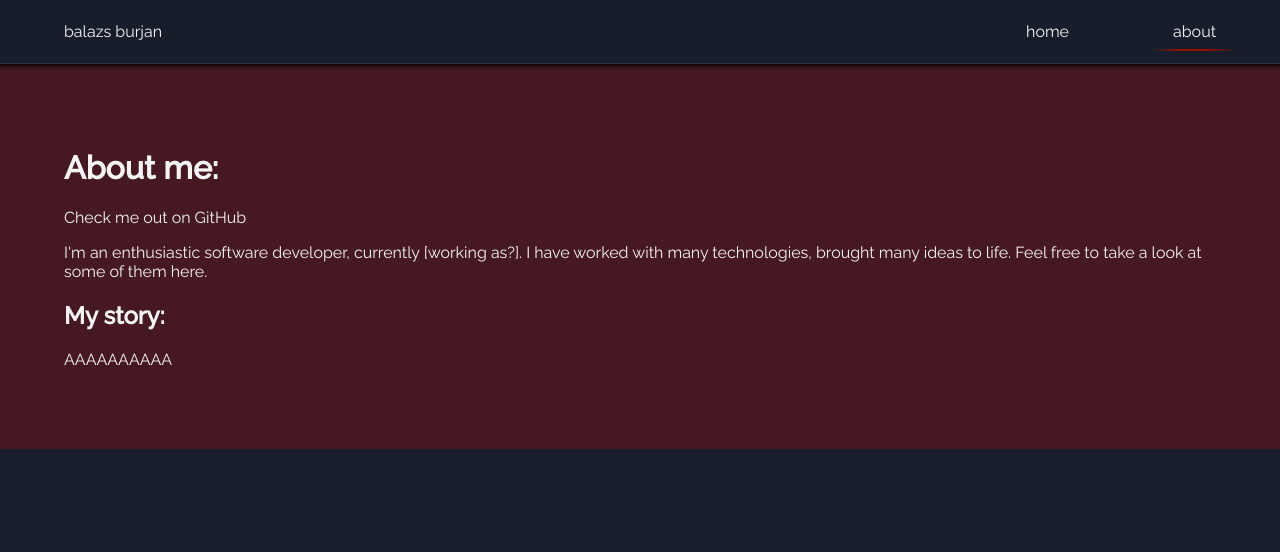
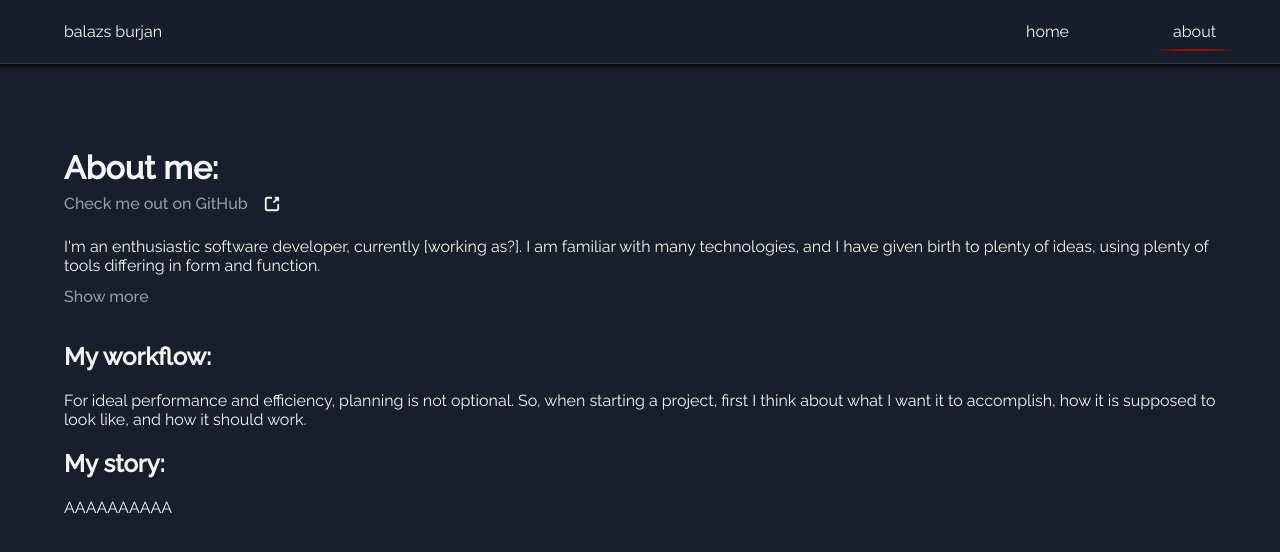
Before and after one commit to bigbali/personal-page, a React (Create React App) app: page /about in a window 1280 px wide. Shown: the top 552 px of the page. Built offline with nearby package versions, Linux system fonts and the light colour scheme.

Commit message:
Expandable component for AboutPage, minor modifications

```diff
--- a/src/components/App/App.style.scss
+++ b/src/components/App/App.style.scss
@@ -31,6 +31,7 @@ body {
 
     ::selection {
         background-color: var(--color-theme);
+        border-radius: 8px;
     }
 }
 
--- /dev/null
+++ b/src/components/Expandable/Expandable.component.jsx
@@ -0,0 +1,28 @@
+import { useRef, useState } from "react";
+import './Expandable.style.scss';
+
+const Expandable = ({ caption, captionExpanded, children }) => {
+    const [isExpanded, setIsExpanded] = useState(false);
+
+    const toggleExpanded = () => {
+        setIsExpanded(!isExpanded);
+    }
+
+    return ( // TODO: arrow showing state
+        <div className={`expandable
+            ${isExpanded
+                ? "expanded"
+                : ""}`}>
+            <div className="caption" onClick={toggleExpanded}>
+                {isExpanded
+                    ? (captionExpanded ?? "Show less")
+                    : (caption ?? "Show more")}
+            </div>
+            <div className="body">
+                {children}
+            </div>
+        </div>
+    )
+}
+
+export default Expandable
--- /dev/null
+++ b/src/components/Expandable/Expandable.style.scss
@@ -0,0 +1,49 @@
+.expandable {
+    //background-color: rgba(128, 128, 0, 0.5);
+    //width: 50%;
+    // margin-top: 0.5rem;
+    // margin-bottom: 0.5rem;
+
+    .caption {
+        display: inline-block;
+        margin-bottom: 0.5rem;
+        cursor: pointer;
+        user-select: none;
+        font-weight: 500;
+        border-radius: 16px;
+        color: var(--color-main-fg-faded);
+        background-image: linear-gradient(90deg,
+                var(--color-main-fg),
+                var(--color-main-fg),
+                transparent);
+        background-position: 0% 100%;
+        background-size: 0% 100%;
+        background-repeat: no-repeat;
+        padding: 0.5rem;
+        transform: translateX(-0.5rem);
+        transition: background-size 0.2s, color 0.2s;
+
+        &:hover {
+            color: var(--color-theme);
+            background-size: 200% 100%;
+        }
+    }
+
+    .body {
+        position: relative;
+        max-height: 0;
+        opacity: 0;
+        padding-right: 50%;
+        //transition: opacity 0.2s;
+        transition: opacity 0.2s, max-height 0.2s;
+
+    }
+
+    &.expanded {
+        .body {
+            opacity: 1;
+            max-height: 50vh;
+            transition: opacity 0.2s, max-height 1s;
+        }
+    }
+}
--- /dev/null
+++ b/src/components/Expandable/index.js
@@ -0,0 +1 @@
+export { default } from './Expandable.component'
--- a/src/components/Header/Header.style.scss
+++ b/src/components/Header/Header.style.scss
@@ -44,8 +44,8 @@
                 background-repeat: no-repeat;
                 background-size: 100% 0;
                 background-position: 0 0;
-                transition: background-size 0.1s ease,
-                    color 0.1s;
+                transition: background-size 0.2s ease,
+                    color 0.2s;
 
                 &::after {
                     content: "";
--- /dev/null
+++ b/src/components/SVGOpenExternal/index.js
@@ -0,0 +1 @@
+export { default } from './SVGOpenExternal.component'
--- a/src/routes/AboutPage/AboutPage.component.jsx
+++ b/src/routes/AboutPage/AboutPage.component.jsx
@@ -1,7 +1,9 @@
+import { Link } from 'react-router-dom';
 import technologies from '../../data/technologies';
 import projects from '../../data/projects';
+import SVGOpenExternal from '../../components/SVGOpenExternal';
+import Expandable from '../../components/Expandable';
 import './AboutPage.style.scss';
-import { Link } from 'react-router-dom';
 
 const Tech = () => {
 
@@ -25,19 +27,29 @@ const AboutPage = () => {
                 href="https://www.github.com/bigbali"
                 target="_blank"
                 rel="noreferrer"
+                className="github-anchor"
             >
                 Check me out on GitHub
+                <SVGOpenExternal />
             </a>
             <p>
                 I'm an enthusiastic software developer, currently [working as?].
-                I have worked with many technologies, brought many ideas to life.
-                Feel free to take a look at some of them&nbsp;
-                <Link
-                    to={"/"}
-                    state={{ section: "#portfolio" }}
-                >
-                    here.
-                </Link>
+                I am familiar with many technologies, and I have given birth to plenty
+                of ideas, using plenty of tools differing in form and function.
+            </p>
+            <Expandable>
+                My passions lie mainly in computer science and photography,
+                Other than that, I am fascinated by various subjects, including psychology,
+                history, and culture. I also appreciate cars a lot.
+                ... and of course, I like to play games and watch movies, like many humans of this era.
+            </Expandable>
+            <h2>
+                My workflow:
+            </h2>
+            <p>
+                For ideal performance and efficiency, planning is not optional.
+                So, when starting a project, first I think about what I want it to accomplish,
+                how it is supposed to look like, and how it should work.
             </p>
             <h2>
                 My story:
--- a/src/routes/AboutPage/AboutPage.style.scss
+++ b/src/routes/AboutPage/AboutPage.style.scss
@@ -1,4 +1,44 @@
 .about-page {
     padding: var(--header-height);
-    background-color: rgba(255, 0, 0, 0.2);
+
+    h1 {
+        margin-bottom: 0;
+    }
+
+    p {
+        margin-bottom: 0.25rem;
+    }
+
+    .github-anchor {
+        display: inline-flex;
+        align-items: center;
+        border-radius: 16px;
+        font-weight: 500;
+        color: var(--color-main-fg-faded);
+        background-image: linear-gradient(90deg,
+                var(--color-main-fg),
+                var(--color-main-fg),
+                var(--color-main-bg));
+        background-position: 0% 100%;
+        background-size: 0% 100%;
+        background-repeat: no-repeat;
+        padding: 0.5rem;
+        transform: translateX(-0.5rem);
+        transition: background-size 0.2s,
+            color 0.2s;
+
+        .svg-open-external {
+            margin-left: 1rem;
+            transition: stroke 0.3s;
+        }
+
+        &:hover {
+            background-size: 200% 100%;
+            color: var(--color-theme);
+
+            .svg-open-external {
+                stroke: var(--color-theme);
+            }
+        }
+    }
 }
--- a/src/routes/ProjectPage/ProjectPage.style.scss
+++ b/src/routes/ProjectPage/ProjectPage.style.scss
@@ -5,9 +5,9 @@
         display: inline-flex;
         align-items: center;
         padding: 0.5rem;
-        border-radius: 4px;
+        border-radius: 16px;
         background-image: linear-gradient(90deg,
-                var(--color-main-bg),
+                transparent 10%,
                 var(--color-main-fg),
                 var(--color-main-fg));
         // This makes the animation feel smoother
@@ -16,7 +16,6 @@
         background-repeat: no-repeat;
         transition: background-size 0.2s;
         transition-timing-function: ease-out;
-
 
         &:hover {
             background-size: 200% 100%;
@@ -74,19 +73,19 @@
         align-items: center;
         padding: 0.5rem;
         font-size: 1rem;
-        border-radius: 4px;
+        border-radius: 16px;
         font-weight: 500;
         color: var(--color-main-fg-faded);
         background-image: linear-gradient(90deg,
                 var(--color-main-fg),
                 var(--color-main-fg),
-                var(--color-main-bg));
+                transparent 90%);
         background-position: 0% 100%;
         background-size: 0% 100%;
         background-repeat: no-repeat;
         transform: translateX(-0.5rem);
-        transition: background-size 0.3s,
-            color 0.3s;
+        transition: background-size 0.2s,
+            color 0.2s;
         transition-timing-function: ease-out;
 
         .svg-open-external {
```
